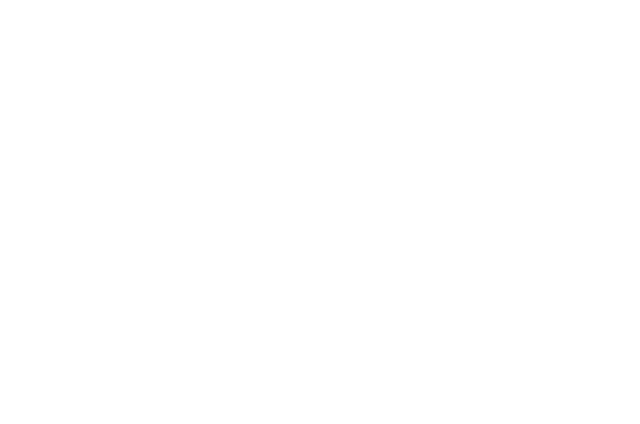
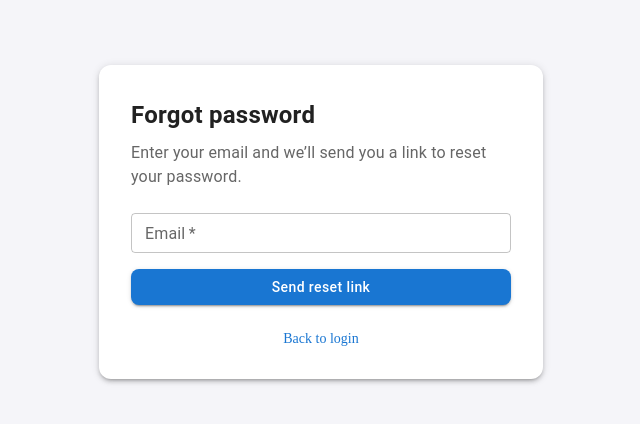
Before and after one commit to Sajida-NA/CRM-frontend, a React (Vite) app: page /forgotpassword in a window 1280 px wide. Before the commit this address had no page. Shown: the part 202-626 px from the top of the page, without its empty margins (319-959 px from the left). Built offline with nearby package versions, Linux system fonts and the light colour scheme.

Commit message:
Added new file forgot password

```diff
--- a/src/App.jsx
+++ b/src/App.jsx
@@ -6,6 +6,7 @@
 import Leadslist from "./Pages/Leads/Leadslist";
 import CompanyDetails from "./Pages/Companies/CompanyDetails/CompanyDetails";
 import CreateTicket from "./Pages/Tickets/components/CreateTicket";
+import ForgotPassword from "./Pages/Auth/ForgotPassword/ForgotPassword";
 
 function App() {
   return (
@@ -18,6 +19,7 @@
         <Route path="/CreateTicket" element={<CreateTicket/>}/>
         <Route path="/company/:id" element={<CompanyDetails />} />
         <Route path="/leadslist" element={<Leadslist/>}/>
+        <Route path="/forgotpassword" element={<ForgotPassword/>}/>
         {/* <Route path="/register" element={<Register/>}/> */}
       </Routes>
     </BrowserRouter>
--- /dev/null
+++ b/src/Pages/Auth/ForgotPassword/ForgotPassword.jsx
@@ -0,0 +1,86 @@
+// src/pages/Auth/ForgotPassword/ForgotPassword.jsx
+
+import { useState } from "react";
+import {
+  Box,
+  Paper,
+  Typography,
+  TextField,
+  Button,
+  Link,
+} from "@mui/material";
+
+export default function ForgotPassword() {
+  const [email, setEmail] = useState("");
+  const [submitted, setSubmitted] = useState(false);
+
+  const handleSubmit = (e) => {
+    e.preventDefault();
+    // TODO: call your authService.forgotPassword(email)
+    setSubmitted(true);
+  };
+
+  return (
+    <Box
+      sx={{
+        minHeight: "100vh",
+        display: "flex",
+        alignItems: "center",
+        justifyContent: "center",
+        background: "#f5f5f9",
+        p: 2,
+      }}
+    >
+      <Paper
+        elevation={3}
+        sx={{
+          width: 380,
+          p: 4,
+          borderRadius: 3,
+        }}
+      >
+        <Typography sx={{ fontSize: 24, fontWeight: 700, mb: 1 }}>
+          Forgot password
+        </Typography>
+
+        <Typography sx={{ color: "#666", mb: 3 }}>
+          Enter your email and we’ll send you a link to reset your password.
+        </Typography>
+
+        <form onSubmit={handleSubmit}>
+          <TextField
+            label="Email"
+            type="email"
+            fullWidth
+            size="small"
+            value={email}
+            onChange={(e) => setEmail(e.target.value)}
+            sx={{ mb: 2 }}
+            required
+          />
+
+          {submitted && (
+            <Typography sx={{ color: "success.main", fontSize: 14, mb: 2 }}>
+              If an account exists with this email, a reset link has been sent.
+            </Typography>
+          )}
+
+          <Button
+            type="submit"
+            variant="contained"
+            fullWidth
+            sx={{ borderRadius: 2, textTransform: "none", mb: 2 }}
+          >
+            Send reset link
+          </Button>
+        </form>
+
+        <Box sx={{ textAlign: "center", mt: 1 }}>
+          <Link href="/login" underline="hover" sx={{ fontSize: 14 }}>
+            Back to login
+          </Link>
+        </Box>
+      </Paper>
+    </Box>
+  );
+}
```
